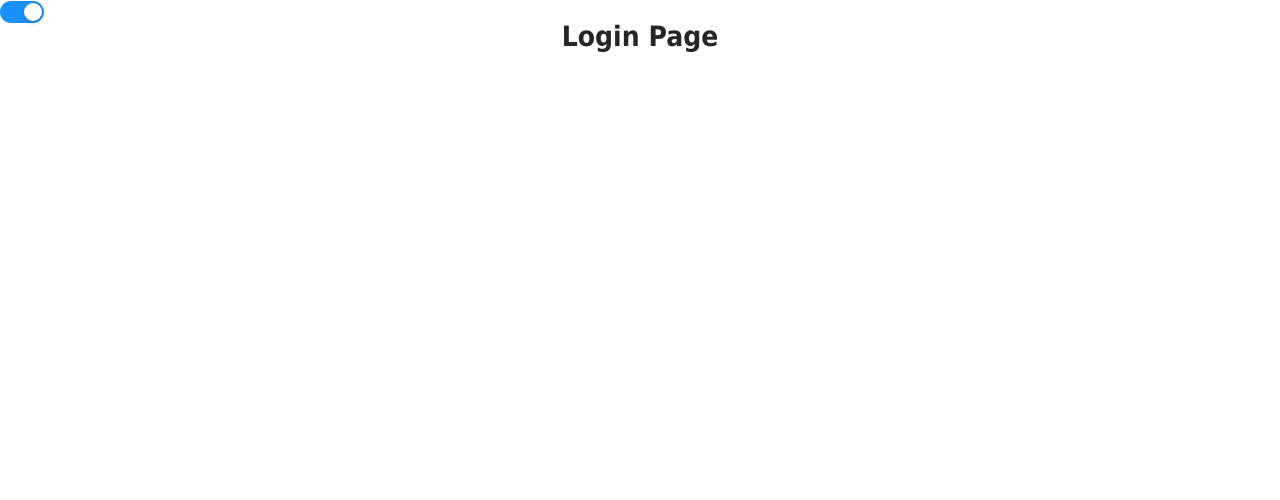
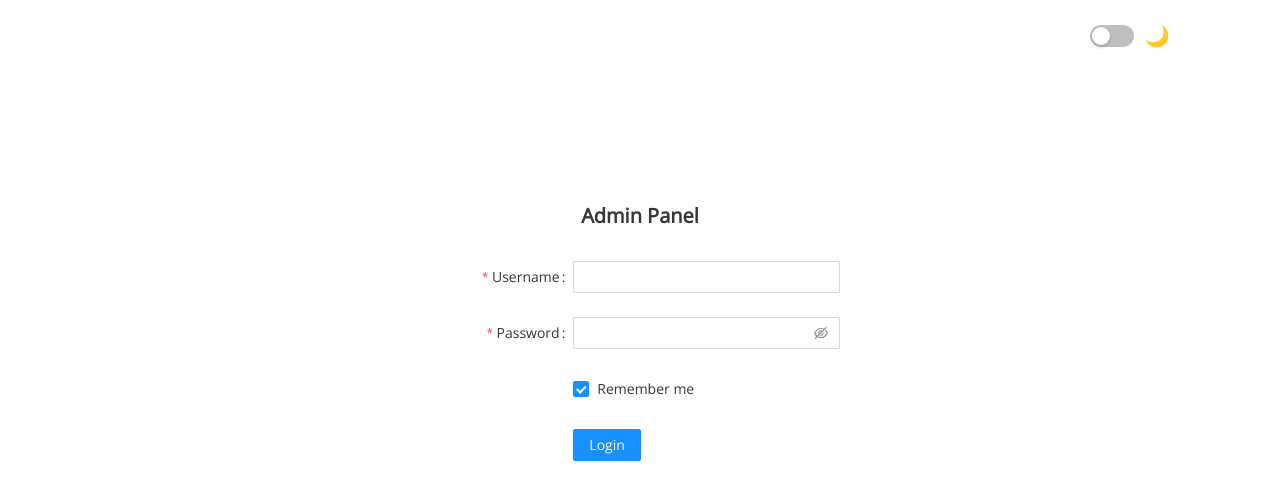
Before and after one commit to kzinthant-d3v/medical-ecommerce, a Next.js app: page /admin/login in a window 1280 px wide. Shown: the top 500 px of the page. Built offline with nearby package versions, Linux system fonts and the light colour scheme.

Commit message:
'persistantDarkMode'

```diff
--- a/components/layouts/AdminLayout.tsx
+++ b/components/layouts/AdminLayout.tsx
@@ -1,18 +1,11 @@
 import { MainLayout } from './MainLayout';
-import { Switch } from 'antd';
-import { useDispatch } from 'react-redux';
-import { changeToDark, changeToLight } from '../../redux/modeSlices';
+export default function AdminLayout({children}){
 
-export default function AdminLayout({children}){
-  const dispatch = useDispatch();
-
-  function onChange(checked) {
-    checked ? dispatch(changeToLight()) : dispatch(changeToDark()) ;
-  }
   return (
     <MainLayout>
-      <Switch defaultChecked onChange={onChange} />
+
       {children}
+
       </MainLayout>
   )
 }
--- a/components/layouts/MainLayout.tsx
+++ b/components/layouts/MainLayout.tsx
@@ -5,6 +5,8 @@ import { lightTheme, darkTheme } from '../../utils/theme';
 import { useSelector } from 'react-redux'
 import Head from 'next/head';
 import { Layout } from 'antd';
+import { CookiesProvider } from "react-cookie"
+
 
 
 const MainHead = ({ title }: { title: string }) => (
@@ -50,12 +52,15 @@ const MainHead = ({ title }: { title: string }) => (
 
 
 export function MainLayout({children}) {
-    const mode = useSelector(state => state.mode);
+    let mode = useSelector(state => state.mode);
+
     return (
       <ThemeProvider theme={mode === 'light' ? lightTheme : darkTheme}>
         <MainHead title="Medical"/>
         <GlobalStyle />
+        <CookiesProvider>
         {children}
+        </CookiesProvider>
       </ThemeProvider>
     );
 
--- /dev/null
+++ b/components/switch/index.tsx
@@ -0,0 +1,59 @@
+
+import { Switch } from 'antd';
+import { useSelector,useDispatch } from 'react-redux';
+import { changeToDark, changeToLight } from '../../redux/modeSlices';
+import styled from 'styled-components';
+import React,{ useEffect, useState } from 'react';
+import { useCookies } from 'react-cookie';
+import Cookies from 'js-cookie';
+
+
+const SwitchPosition = styled.div`
+    position: absolute;
+    right:100px;
+    top: 20px;
+    display:flex;
+    width: 100px;
+    justify-content: space-evenly;
+    align-items: center;
+`;
+const Mode = styled.span`
+font-size: 20px;
+`;
+
+
+export default function SwitchMode({currentMode}){
+
+  const dispatch = useDispatch();
+  const [_, setCookie] = useCookies(["mode"]);
+
+  const [mode, setMode ] = useState(currentMode === 'light' ? '🌞': '🌙');
+
+
+  function onChange(checked) {
+    checked ? dispatch(changeToLight()) : dispatch(changeToDark()) ;
+    checked ? setMode('🌞') : setMode('🌙');
+    if(checked){
+      setCookie("mode","light",{
+        path:"/",
+        maxAge:3600,
+        sameSite: true
+      })
+    }else{
+      setCookie("mode","dark",{
+        path:"/",
+        maxAge:3600,
+        sameSite: true
+      })
+    }
+  }
+
+
+    return (
+      <SwitchPosition>
+        <Switch defaultChecked={currentMode === 'light'} onChange={onChange} />
+        <Mode>{mode}</Mode>
+      </SwitchPosition>
+      )
+
+}
--- a/package.json
+++ b/package.json
@@ -10,8 +10,11 @@
   "dependencies": {
     "@reduxjs/toolkit": "^1.5.0",
     "antd": "^4.9.4",
+    "cookie": "^0.4.1",
+    "js-cookie": "^2.2.1",
     "next": "10.0.3",
     "react": "17.0.1",
+    "react-cookie": "^4.0.3",
     "react-dom": "17.0.1",
     "react-redux": "^7.2.2",
     "redux": "^4.0.5"
--- a/pages/admin/login.tsx
+++ b/pages/admin/login.tsx
@@ -1,13 +1,100 @@
-import React from 'react';
+import React, { useEffect } from 'react';
 import AdminLayout from '../../components/layouts/AdminLayout';
+import { Form, Input, Button, Checkbox } from 'antd';
+import styled from 'styled-components';
+import { parseCookies } from '../../utils/cookieParser';
+import { useSelector,useDispatch } from 'react-redux';
+import { changeToDark, changeToLight } from '../../redux/modeSlices';
+import SwitchMode from '../../components/switch';
 
-function Login(){
+const LoginForm = styled.div`
+  width:400px;
+  margin: 0 auto;
+  margin-top: 200px;
+`;
+const Title = styled.p`
+  text-align: center;
+  margin-bottom: 30px;
+  font-weight: bold;
+  font-size: 20px;
+`;
+
+export default function Login({storedMode}){
+  const dispatch = useDispatch();
+
+  useEffect(()=>{
+    if(storedMode.mode === 'light'){
+      dispatch(changeToLight());
+    }else if(storedMode.mode === 'dark'){
+      dispatch(changeToDark());
+    }else{
+
+    }
+  },[]);
+
+  const layout = {
+    labelCol: { span: 8 },
+    wrapperCol: { span: 16 },
+  };
+  const tailLayout = {
+    wrapperCol: { offset: 8, span: 16 },
+  };
+  const onFinish = values => {
+    console.log('Success:', values);
+  };
+
+  const onFinishFailed = errorInfo => {
+    console.log('Failed:', errorInfo);
+  };
   return (
     <AdminLayout>
-        <h1>Login Page </h1>
+      <SwitchMode currentMode={storedMode.mode}/>
+    <LoginForm>
+    <Title id="title">Admin Panel</Title>
+
+        <Form
+      {...layout}
+      name="basic"
+      initialValues={{ remember: true }}
+      onFinish={onFinish}
+      onFinishFailed={onFinishFailed}
+    >
+      <Form.Item
+        label="Username"
+        name="username"
+        rules={[{ required: true, message: 'Please input your username!' }]}
+      >
+        <Input />
+      </Form.Item>
+
+      <Form.Item
+        label="Password"
+        name="password"
+        rules={[{ required: true, message: 'Please input your password!' }]}
+      >
+        <Input.Password />
+      </Form.Item>
+
+      <Form.Item {...tailLayout} name="remember" valuePropName="checked">
+        <Checkbox>Remember me</Checkbox>
+      </Form.Item>
+
+      <Form.Item {...tailLayout}>
+        <Button type="primary" htmlType="submit">
+          Login
+        </Button>
+      </Form.Item>
+    </Form>
+    </LoginForm>
     </AdminLayout>
 
   )
 }
 
-export default Login;
+Login.getInitialProps = async({req}) => {
+  const data = parseCookies(req);
+
+  return {
+    storedMode: data && data,
+  }
+}
--- a/styles/globals.scss
+++ b/styles/globals.scss
@@ -1,5 +1,11 @@
+@import url("https://fonts.googleapis.com/css2?family=Open+Sans&display=swap");
+
 * {
   box-sizing: border-box;
   margin: 0;
   padding: 0;
 }
+
+body {
+  font-family: "Open Sans", sans-serif !important;
+}
--- /dev/null
+++ b/utils/cookieParser.ts
@@ -0,0 +1,4 @@
+import cookie from "cookie"
+export function parseCookies(req) {
+  return cookie.parse(req ? req.headers.cookie || "" : document.cookie)
+}
--- a/utils/globalStyle.ts
+++ b/utils/globalStyle.ts
@@ -10,7 +10,7 @@ export const heading = size => {
 };
 
 export const GlobalStyle = createGlobalStyle`
-    ${({ theme }) => `
+    ${({ theme }) => `{
         h1 {
             ${heading(theme['font-size-xl'])}
         }
@@ -29,5 +29,8 @@ export const GlobalStyle = createGlobalStyle`
             font-family: Tahoma, Helvetica, Arial, Roboto, sans-serif;
             transition: all 0.50s linear;
           }
+        label {
+            color: ${theme.text} !important;
+        }
     `}
 `;
```
Also changed, not shown: pages/admin/home.tsx (added, +39 -0 lines), 1 other file (tests, documents, lock files or other folders).
